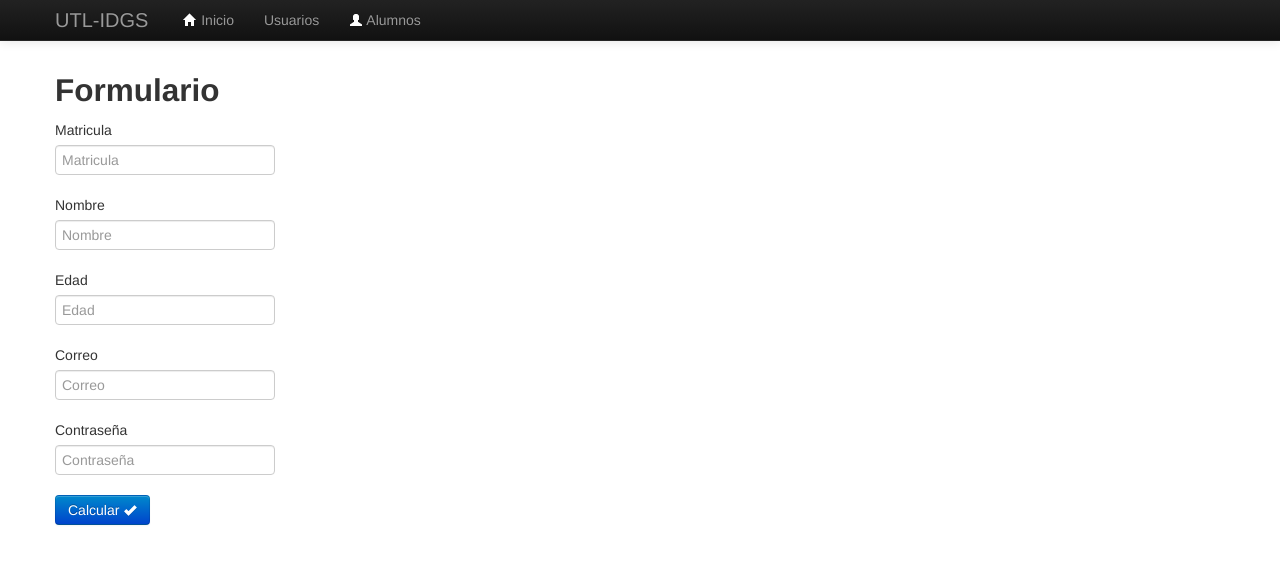
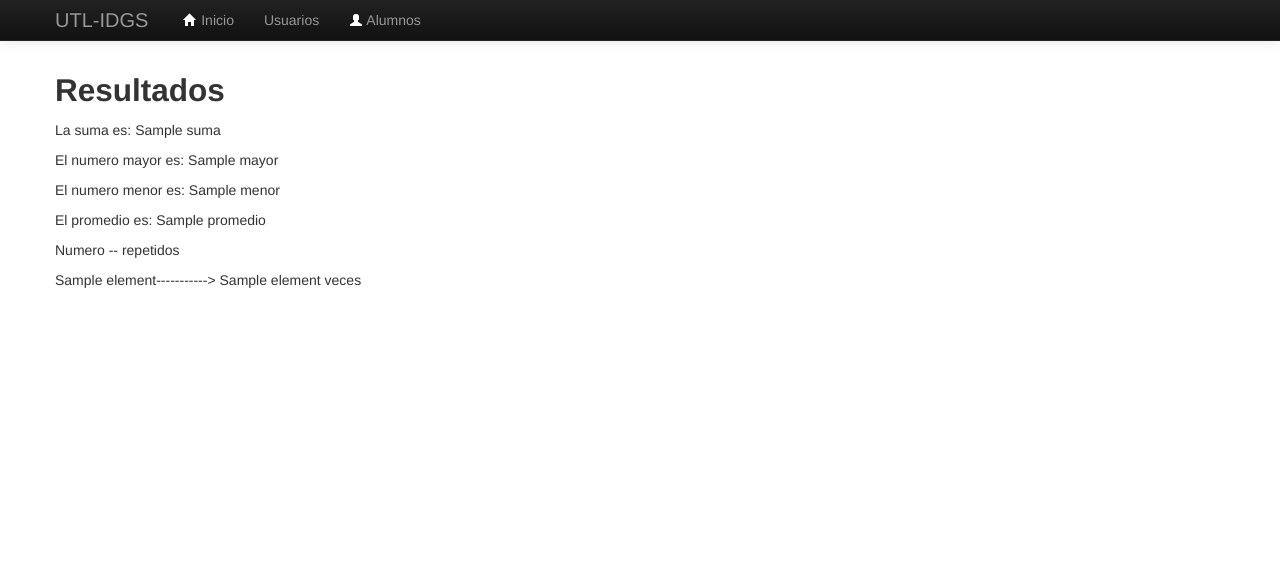
Before and after one commit to IDGS-803-19002073/IDGS803-Flask2, a Flask app: template templates/resultadoOperaciones.html in a window 1280 px wide. Shown: the top 564 px of the page. Run offline with Flask 2, Linux system fonts and the light colour scheme; the template is opened without the code that fills it: most values are stand-ins (such as "Sample title", 1, 10 or a date in 2020); some libraries are stand-ins or nearby versions.

Commit message:
18/02/2023

```diff
--- a/app.py
+++ b/app.py
@@ -33,10 +33,28 @@ def cajasDinamicas():
 @app.route("/calculador",methods=['GET','POST'])
 def calculador():
     if request.method=='POST':
-        print(request.form)
+        suma=0
+        menor=0
+        numerosRepetidos={}
 
-        #print(request.form['multi_dict'].get('txtNumero0'))
-        return render_template("resultadoOperaciones.html",)
+        mayor = int(request.form.get('txtNumero0'))
+
+        for element in request.form:
+
+            if request.form.get(element) not in numerosRepetidos:
+                numerosRepetidos[request.form.get(element)] = 0
+            numerosRepetidos[request.form.get(element)] =numerosRepetidos[request.form.get(element)]+1
+
+            if int(request.form.get(element))>mayor:
+                mayor= int(request.form.get(element))
+            else:
+                menor= int(request.form.get(element))
+
+            suma+= int(request.form.get(element))
+            promedio= suma/len(request.form)
+            print(numerosRepetidos)
+
+    return render_template("resultadoOperaciones.html",suma=suma,mayor=mayor,menor=menor,promedio=promedio,numerosRepetidos=numerosRepetidos)
 
 
 if __name__=="__main__":
--- a/templates/resultadoOperaciones.html
+++ b/templates/resultadoOperaciones.html
@@ -1,19 +1,21 @@
 {% extends "layout.html" %}
 {% block content %}
-    <h2>Formulario</h2>
-    {% from "_macros.html" import render_input %}
+    <h2>Resultados</h2>
 <form name="form1" method="post">
     <div class="control-group">
         <div class="controls">
-            {{render_input("txtMatricula","Matricula")}}
-            {{render_input("txtNombre","Nombre")}}
-            {{render_input("txtEdad","Edad",type="number")}}
-            {{render_input("txtCorreo","Correo",type="email")}}
-            {{render_input("txtPassword","Contraseña",type="password")}}
+            <p>La suma es: {{suma}}</p>
+            <p>El numero mayor es: {{mayor}}</p>
+            <p>El numero menor es: {{menor}}</p>
+            <p>El promedio es: {{promedio}}</p>
+            <p>Numero -- repetidos</p>
+            {%for element in numerosRepetidos %}
 
-                <button type="submit" class="btn btn-primary">Calcular
-                    <i class="icon-ok icon-white"></i>
-                </button>
+            <p> {{element}}-----------> {{numerosRepetidos[element]}} veces</p>
+
+
+            {%endfor%}
+
 
         </div>
     </div>
```
